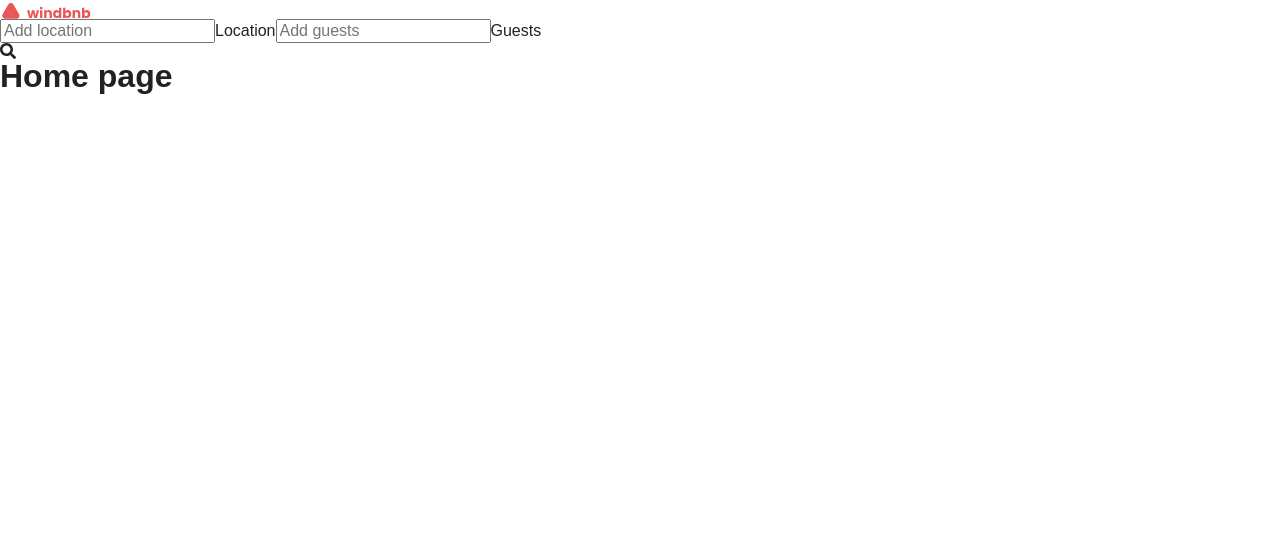
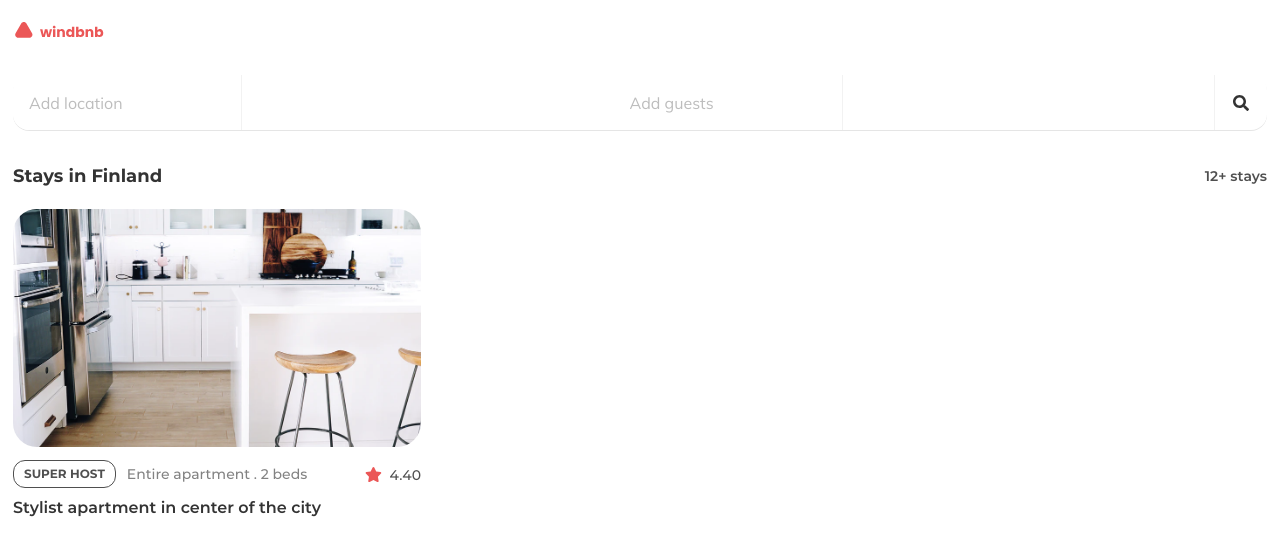
Before and after one commit to LuisDev2001/challenge-windbnb, a Vue app: page / in a window 1280 px wide. Shown: the top 554 px of the page. Built offline with nearby package versions, Linux system fonts and the light colour scheme.

Commit message:
Create a search component and create a card component

```diff
--- a/src/assets/sass/components/Card/_PxCard.scss
+++ b/src/assets/sass/components/Card/_PxCard.scss
@@ -0,0 +1,61 @@
+.card {
+  &__image {
+    width: 100%;
+    margin: 0 0 13px 0;
+    img {
+      display: block;
+      width: 100%;
+      height: 238px;
+      object-fit: cover;
+      border-radius: 24px;
+    }
+  }
+  &__information {
+    display: flex;
+    align-items: center;
+    justify-content: flex-start;
+  }
+  &__details {
+    display: flex;
+    justify-content: space-between;
+    align-items: center;
+    margin: 0 0 12px 0;
+  }
+  &__type--host,
+  &__type--private {
+    margin: 0 11px 0 0;
+  }
+  &__type--host {
+    display: inline-flex;
+    align-items: center;
+    justify-content: center;
+    padding: 0 10px;
+    height: 28px;
+    border: 1px solid #4f4f4f;
+    border-radius: 12px;
+    font-family: "Montserrat-Bold";
+    font-size: 12px;
+    text-transform: uppercase;
+    color: #4f4f4f;
+  }
+  &__title {
+    font-size: 14px;
+    font-family: "Montserrat-Medium";
+    color: #828282;
+  }
+  &__stars {
+    .fa-star {
+      margin: 0 7.5px 0 0;
+      color: #eb5757;
+      font-size: 15px;
+    }
+    &--points {
+      font-size: 14px;
+      font-family: "Montserrat-Medium";
+      color: #4f4f4f;
+    }
+  }
+  &__descripton {
+    font-family: "Montserrat-SemiBold";
+  }
+}
--- a/src/assets/sass/components/Header/_PxHeader.scss
+++ b/src/assets/sass/components/Header/_PxHeader.scss
@@ -0,0 +1,3 @@
+.header {
+  padding: 19px 13px 0;
+}
--- a/src/assets/sass/components/Header/_PxSearch.scss
+++ b/src/assets/sass/components/Header/_PxSearch.scss
@@ -1,2 +1,41 @@
 .search {
+  width: 100%;
+  height: 55px;
+  margin: 37px 0;
+  border-radius: 16px;
+  box-shadow: 0px 1px rgba(0, 0, 0, 0.1);
+  display: flex;
+  align-items: center;
+  justify-content: space-between;
+  overflow: hidden;
+  &__input--placeholder {
+    display: none;
+  }
+  &__label,
+  &__input,
+  &__icon {
+    display: flex;
+    justify-content: center;
+    align-items: center;
+    height: 100%;
+  }
+  &__input {
+    border: 0;
+    padding: 16px;
+    margin: 0;
+    width: 100%;
+    font-family: "Mulish-Regular";
+    &:first-child {
+      border-right: 1px solid #f2f2f2;
+    }
+    &::placeholder {
+      font-family: "Mulish-Regular";
+      color: #bdbdbd;
+    }
+  }
+  &__icon {
+    max-width: 53px;
+    width: 100%;
+    border-left: 1px solid #f2f2f2;
+  }
 }
--- a/src/assets/sass/utils/_reset.scss
+++ b/src/assets/sass/utils/_reset.scss
@@ -96,7 +96,9 @@ video {
 }
 
 body {
-  font-family: "Noto Sans JP", sans-serif;
+  font-family: "Mulish-Regular";
+  font-size: 16px;
+  color: #333333;
 }
 /* make sure to set some focus styles for accessibility */
 :focus {
--- a/src/assets/sass/utils/_wrapper.scss
+++ b/src/assets/sass/utils/_wrapper.scss
@@ -1,5 +1,5 @@
 .wrapper {
-  padding: 30px 15px;
+  padding: 0 13px;
 }
 
 .grid {
--- /dev/null
+++ b/src/assets/sass/views/_home.scss
@@ -0,0 +1,17 @@
+.home {
+  &__header {
+    display: flex;
+    align-items: center;
+    justify-content: space-between;
+    margin: 0 0 24px 0;
+    h2 {
+      font-family: "Montserrat-Bold";
+      font-size: 18px;
+    }
+    span {
+      font-family: "Montserrat-SemiBold";
+      font-size: 14px;
+      color: #4f4f4f;
+    }
+  }
+}
--- a/src/components/Card/PxCard.vue
+++ b/src/components/Card/PxCard.vue
@@ -1,10 +1,40 @@
 <template>
-  <article class="card"></article>
+  <article class="card">
+    <div class="card__image">
+      <img src="@/assets/img/imagen1.png" alt="Imagen" />
+    </div>
+    <section class="card__details">
+      <section class="card__information">
+        <span class="card__type--host">
+          Super host
+        </span>
+        <span class="card__type--private" v-if="false">
+          Private room
+        </span>
+        <span class="card__title">Entire apartment . 2 beds</span>
+      </section>
+      <div class="card__stars">
+        <font-awesome-icon icon="star" />
+        <span class="card__stars--points">4.40</span>
+      </div>
+    </section>
+    <div class="card__descripton">
+      Stylist apartment in center of the city
+    </div>
+  </article>
 </template>
 
 <script>
+import { library } from "@fortawesome/fontawesome-svg-core";
+import { faStar } from "@fortawesome/free-solid-svg-icons";
+import { FontAwesomeIcon } from "@fortawesome/vue-fontawesome";
+library.add(faStar);
+
 export default {
   name: "PxCard",
+  components: {
+    FontAwesomeIcon,
+  },
 };
 </script>
 
--- a/src/components/Header/PxSearch.vue
+++ b/src/components/Header/PxSearch.vue
@@ -8,7 +8,7 @@
         class="search__input"
         placeholder="Add location"
       />
-      <span class="input__search--placeholder">Location</span>
+      <span class="search__input--placeholder">Location</span>
     </label>
     <label class="search__label">
       <input
@@ -18,9 +18,8 @@
         class="search__input"
         placeholder="Add guests"
       />
-      <span class="input__search--placeholder">Guests</span>
+      <span class="search__input--placeholder">Guests</span>
     </label>
-    <span class="search__separator"></span>
     <div class="search__icon">
       <font-awesome-icon icon="search" />
     </div>
--- a/src/views/Home.vue
+++ b/src/views/Home.vue
@@ -1,14 +1,26 @@
 <template>
-  <div class="home">
-    <h1>Home page</h1>
+  <div class="home wrapper">
+    <section class="home__header">
+      <h2>Stays in Finland</h2>
+      <span>12+ stays</span>
+    </section>
+    <section class="grid">
+      <PxCard />
+    </section>
   </div>
 </template>
 
 <script>
 // @ is an alias to /src
-
+import PxCard from "@/components/Card/PxCard";
 export default {
   name: "Home",
-  components: {},
+  components: {
+    PxCard,
+  },
 };
 </script>
+
+<style lang="scss" scoped>
+@import "~@/assets/sass/views/_home.scss";
+</style>
```
